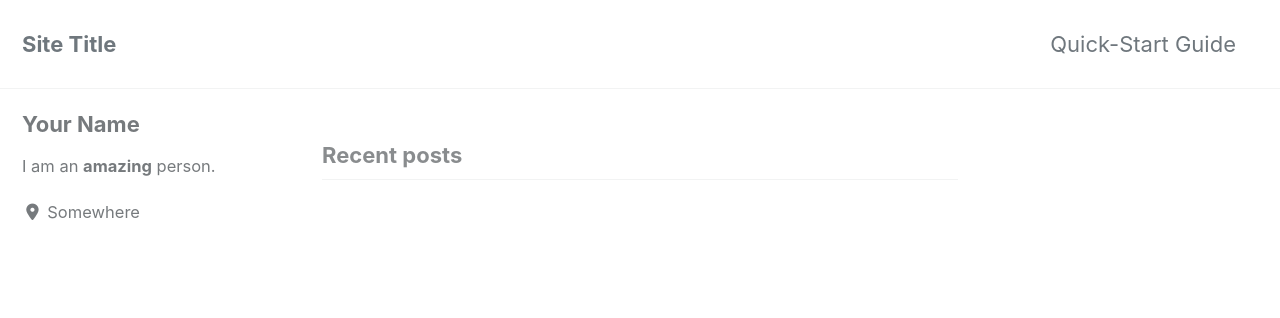
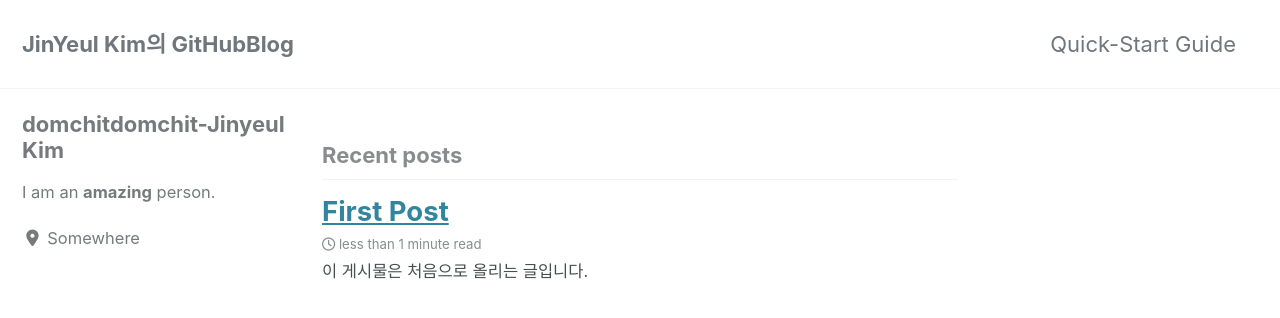
Before and after one commit to domchitdomchit/domchitdomchit.github.io, a Jekyll site: the page built from index.html, in a window 1280 px wide and 900 px high. Shown: the top 318 px of the window. Built offline with Jekyll 4.4.1, drawn with Linux system fonts in a browser that asks for light colours; cached includes are drawn as plain includes; nearby versions of some CDN libraries; the list of posts is cut into pages by our own code; some of the changed text lies outside the part shown.

Commit message:
first post

```diff
--- a/_config.yml
+++ b/_config.yml
@@ -16,14 +16,14 @@ minimal_mistakes_skin    : "default" # "air", "aqua", "contrast", "dark", "dirt"
 
 # Site Settings
 locale                   : "en-US"
-title                    : "Site Title"
+title                    : "JinYeul Kim의 GitHubBlog"
 title_separator          : "-"
 subtitle                 : # site tagline that appears below site title in masthead
-name                     : "Your Name"
-description              : "An amazing website."
-url                      : # the base hostname & protocol for your site e.g. "https://mmistakes.github.io"
+name                     : "domchitX2의 Data탐구지"
+description              : "데이터분석을 중심으로..."
+url                      : "https://domchitdomchit.github.io"
 baseurl                  : # the subpath of your site, e.g. "/blog"
-repository               : # GitHub username/repo-name e.g. "mmistakes/minimal-mistakes"
+repository               : "https://github.com/domchitdomchit/domchitdomchit.github.io"
 teaser                   : # path of fallback teaser image, e.g. "/assets/images/500x300.png"
 logo                     : # path of logo image to display in the masthead, e.g. "/assets/images/88x88.png"
 masthead_title           : # overrides the website title displayed in the masthead, use " " for no title
@@ -107,7 +107,7 @@ analytics:
 
 # Site Author
 author:
-  name             : "Your Name"
+  name             : "domchitdomchit-Jinyeul Kim"
   avatar           : # path of avatar image, e.g. "/assets/images/bio-photo.jpg"
   bio              : "I am an **amazing** person."
   location         : "Somewhere"
--- /dev/null
+++ b/_includes/mathjax_support.html
@@ -0,0 +1,6 @@
+<script type="text/x-mathjax-config">
+    MathJax.Hub.Config({
+        tex2jax: {inlineMath: [['$','$'], ['\\(','\\)']]}
+    });
+</script>
+<script src="https://cdn.mathjax.org/mathjax/lastest/MathJax.js?config=TeX-AMS-MML_HTMLorMML"></script>
--- a/_layouts/default.html
+++ b/_layouts/default.html
@@ -12,6 +12,7 @@
   <head>
     {% include head.html %}
     {% include head/custom.html %}
+    {% include mathjax_support.html %}
   </head>
 
   <body class="layout--{{ page.layout | default: layout.layout }}{% if page.classes or layout.classes %}{{ page.classes | default: layout.classes | join: ' ' | prepend: ' ' }}{% endif %}">
--- /dev/null
+++ b/_posts/2020-02-22-first.md
@@ -0,0 +1,13 @@
+---
+title : "First Post"
+catagory :
+    - normal post
+tag :
+    - normal
+toc : true
+---
+
+# 이 게시물은 처음으로 올리는 글입니다.
+
+## T-academy의 토크온 65주차
+    - Git & GitHub Page 만들기
```
